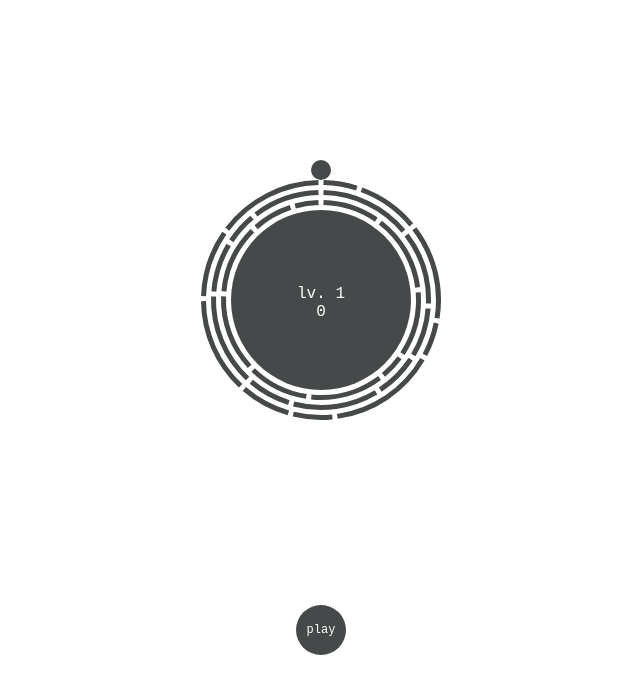
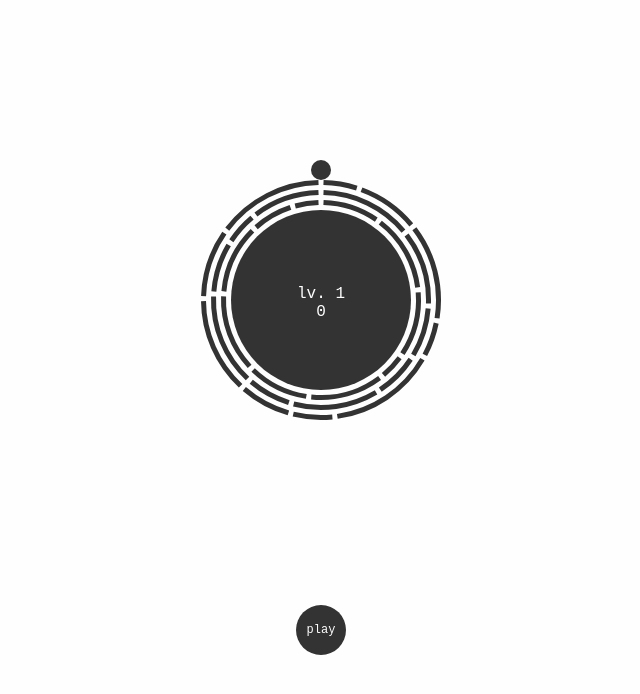
Before and after one commit to noazark/pipe-breaker, a React (Create React App) app: page / in a window 1280 px wide. Shown: the top 694 px of the page, without its empty margins (319-959 px from the left). Built offline with nearby package versions, Linux system fonts and the light colour scheme.

Commit message:
subtle theme change

```diff
--- a/src/App.css
+++ b/src/App.css
@@ -1,7 +1,7 @@
 :root {
-  --bg-color: #FFFFFF;
+  --bg-color: #fefefe;
   --control-color: #e6e6e6;
-  --pad-color: #454949;
+  --pad-color: #333;
   --error-color: #DB4A4A;
 }
 
```
